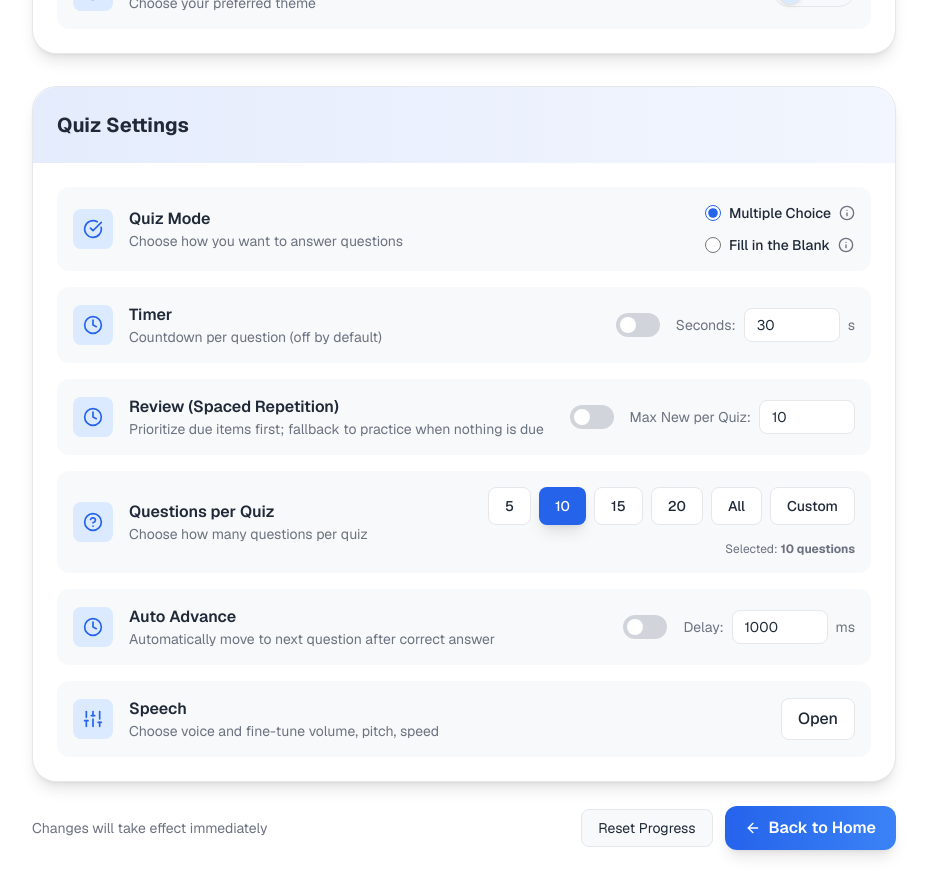
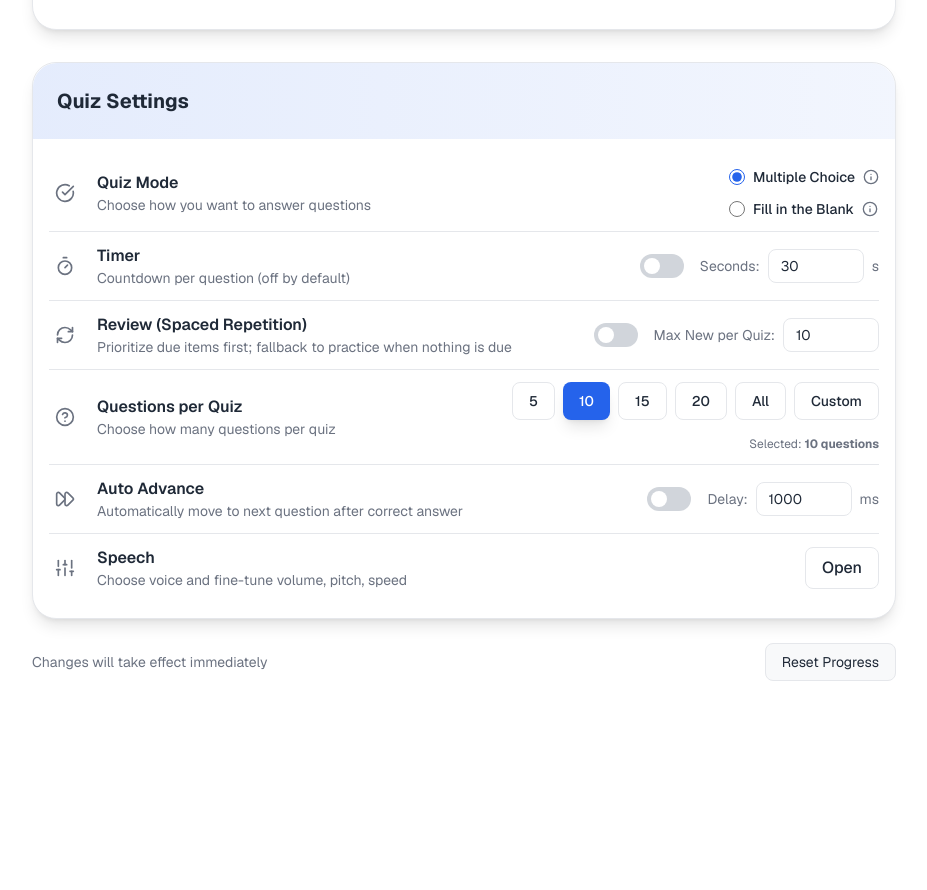
Before and after one commit to shoaibnigamshaik/quickfrench, a Next.js app: page /settings in a window 1280 px wide. Shown: the part 280-1170 px from the top of the page, without its empty margins (176-1103 px from the left). After the commit the page ends 1001 px from the top, so only its background shows below. Built offline with nearby package versions, Linux system fonts and the light colour scheme.

Commit message:
Improved settings UI

```diff
--- a/package.json
+++ b/package.json
@@ -18,7 +18,7 @@
   },
   "dependencies": {
     "@internationalized/date": "^3.8.2",
-    "@libsql/client": "^0.15.11",
+    "@libsql/client": "^0.15.12",
     "class-variance-authority": "^0.7.1",
     "clsx": "^2.1.1",
     "lucide-react": "^0.539.0",
--- a/src/app/settings/page.tsx
+++ b/src/app/settings/page.tsx
@@ -9,7 +9,9 @@
   Info,
   CheckCircle,
   LucideIcon,
-  Clock,
+  Timer,
+  FastForward,
+  RefreshCw,
   Sliders,
 } from "lucide-react";
 import { ThemeSwitcher } from "@/components/ui/ThemeSwitcher";
@@ -36,10 +38,11 @@
     window.dispatchEvent?.(new CustomEvent(SPEECH_EVENT));
   const setLS = (k: string, v: string) => localStorage.setItem(k, v);
 
-  // Theme mode state: Light | Dark | Auto
-  const [themeMode, setThemeMode] = React.useState<"Light" | "Dark" | "Auto">(
-    "Auto",
-  );
+  // Theme: delegate to ThemeSwitcher (single source of truth)
+  const [themeDefault, setThemeDefault] = React.useState<
+    "light" | "dark" | "system"
+  >("system");
+  const [themeReady, setThemeReady] = React.useState(false);
   const [quizMode, setQuizMode] = React.useState<"multiple-choice" | "typing">(
     "multiple-choice",
   );
@@ -113,11 +116,11 @@
 
   // Load saved settings from localStorage
   React.useEffect(() => {
-    // Initialize theme from storage or system
-    const savedTheme = (localStorage.getItem("theme") || "auto").toLowerCase();
-    if (savedTheme === "light") setThemeMode("Light");
-    else if (savedTheme === "dark") setThemeMode("Dark");
-    else setThemeMode("Auto");
+  // Initialize theme switcher default from storage
+  const savedTheme = (localStorage.getItem("theme") || "auto").toLowerCase();
+  const initial = savedTheme === "light" || savedTheme === "dark" ? savedTheme : "system";
+  setThemeDefault(initial as "light" | "dark" | "system");
+  setThemeReady(true);
 
     const savedMode = localStorage.getItem("quizMode") as
       | "multiple-choice"
@@ -262,33 +265,6 @@
     [availableVoices],
   );
 
-  // Keep theme in sync with system when in Auto mode
-  React.useEffect(() => {
-    if (themeMode !== "Auto") return;
-    const media = window.matchMedia("(prefers-color-scheme: dark)");
-    const apply = () => {
-      document.documentElement.classList.toggle("dark", media.matches);
-    };
-    apply();
-    // Support older browsers
-    if (typeof media.addEventListener === "function") {
-      media.addEventListener("change", apply);
-      return () => media.removeEventListener("change", apply);
-    } else {
-      media.addListener(apply);
-      return () => {
-        media.removeListener(apply);
-      };
-    }
-  }, [themeMode]);
-
-  // Apply theme immediately for Light/Dark modes
-  React.useEffect(() => {
-    if (themeMode === "Auto") return;
-    const root = document.documentElement;
-    root.classList.toggle("dark", themeMode === "Dark");
-  }, [themeMode]);
-
   // Save quiz mode to localStorage when changed
   const handleQuizModeChange = (mode: "multiple-choice" | "typing") => {
     setQuizMode(mode);
@@ -359,14 +335,14 @@
           type: "quiz-mode" as const,
         },
         {
-          icon: Clock,
+          icon: Timer,
           label: "Timer",
           description: "Countdown per question (off by default)",
           type: "auto-advance" as const,
           value: timerEnabled,
         },
         {
-          icon: Clock,
+          icon: RefreshCw,
           label: "Review (Spaced Repetition)",
           description:
             "Prioritize due items first; fallback to practice when nothing is due",
@@ -381,7 +357,7 @@
         },
         // Translation Direction control removed; toggle now lives on TopicSelector
         {
-          icon: Clock,
+          icon: FastForward,
           label: "Auto Advance",
           description:
             "Automatically move to next question after correct answer",
@@ -403,22 +379,6 @@
   // Removed generic toggles/links in favor of only functional settings
 
   // Generic select handler removed (no non-theme selects left)
-
-  const handleThemeSwitch = (t: "light" | "dark" | "system") => {
-    // sync our select state wording with new switcher
-    const mode: "Light" | "Dark" | "Auto" =
-      t === "system" ? "Auto" : t === "light" ? "Light" : "Dark";
-    setThemeMode(mode);
-    const root = document.documentElement;
-    if (t === "system") {
-      localStorage.setItem("theme", "auto");
-      const media = window.matchMedia("(prefers-color-scheme: dark)");
-      root.classList.toggle("dark", media.matches);
-    } else {
-      localStorage.setItem("theme", t);
-      root.classList.toggle("dark", t === "dark");
-    }
-  };
 
   // Small UI helpers (in-file only)
   const InfoTip: React.FC<{ title: string; lines: string[] }> = ({
@@ -552,21 +512,22 @@
                 {/* Cache offline notice removed */}
               </div>
 
-              <div className="p-6 space-y-4">
-                {section.items.map((item) => (
+              <div className="p-4">
+                {section.items.map((item, idx) => (
                   <div
                     key={item.label}
-                    className="flex items-center justify-between p-4 rounded-xl transition-colors duration-200"
-                    style={{ backgroundColor: "var(--muted)" }}
+                    className="flex items-center justify-between py-3"
+                    style={
+                      idx !== section.items.length - 1
+                        ? { borderBottom: "1px solid var(--border)" }
+                        : undefined
+                    }
                   >
                     <div className="flex items-center space-x-4">
-                      <div
-                        className="w-10 h-10 rounded-lg flex items-center justify-center"
-                        style={{ backgroundColor: "var(--primary-100)" }}
-                      >
+                      <div className="w-8 h-8 rounded-md flex items-center justify-center">
                         <item.icon
                           className="h-5 w-5"
-                          style={{ color: "var(--primary-600)" }}
+                          style={{ color: "var(--muted-foreground)" }}
                         />
                       </div>
                       <div>
@@ -946,19 +907,10 @@
 
                       {/* Removed generic select; Theme uses ThemeSwitcher below */}
 
-                      {item.type === "select" && item.label === "Theme" && (
-                        <ThemeSwitcher
-                          value={
-                            themeMode === "Auto"
-                              ? "system"
-                              : themeMode === "Light"
-                                ? "light"
-                                : "dark"
-                          }
-                          onChange={handleThemeSwitch}
-                          className="ml-2"
-                        />
-                      )}
+                      {item.type === "select" && item.label === "Theme" &&
+                        themeReady && (
+                          <ThemeSwitcher defaultValue={themeDefault} className="ml-2" />
+                        )}
 
                       {/* Cache controls removed */}
 
@@ -984,7 +936,7 @@
         </div>
 
         {/* Footer */}
-        <div className="mt-6 flex items-center justify-between">
+  <div className="mt-6 flex items-center justify-between">
           <span
             className="text-sm"
             style={{ color: "var(--muted-foreground)" }}
@@ -1009,13 +961,6 @@
             >
               Reset Progress
             </button>
-            <Link
-              href="/"
-              className="inline-flex items-center px-5 py-2.5 bg-gradient-to-r from-[var(--cta-grad-from)] to-[var(--cta-grad-to)] text-white rounded-xl font-semibold transition-all duration-200 transform hover:scale-105 shadow-lg"
-            >
-              <ArrowLeft className="mr-2 h-4 w-4" />
-              Back to Home
-            </Link>
           </div>
         </div>
       </div>
```
Also changed, not shown: 1 other file (tests, documents, lock files or other folders).
